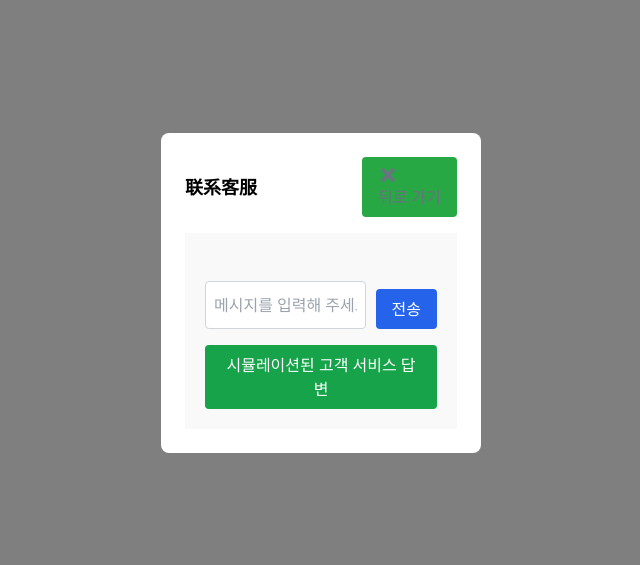
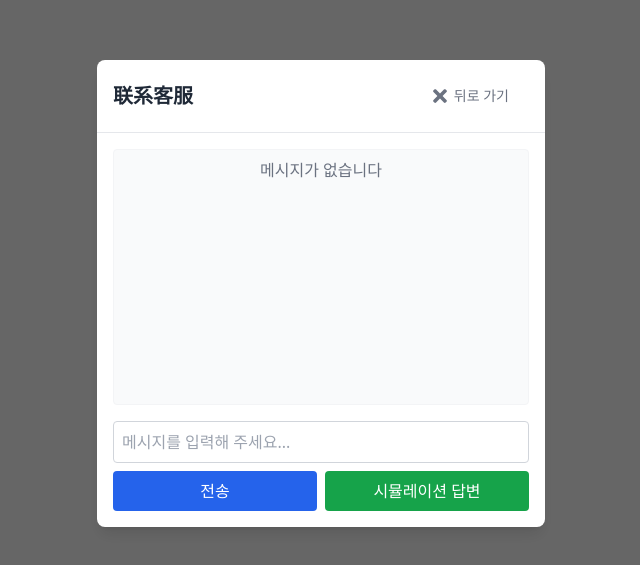
Before and after one commit to Ayi-pei/zhangyu2, a React (Vite) app: page /supportdialog in a window 1280 px wide. Shown: the part 107-672 px from the top of the page, without its empty margins (319-959 px from the left). Built offline with nearby package versions, Linux system fonts and the light colour scheme.

Commit message:
- 增加个人中心功能

```diff
--- a/src/components/BottomNav.css
+++ b/src/components/BottomNav.css
@@ -4,24 +4,38 @@
   bottom: 0;
   left: 0;
   right: 0;
-    background-color: white;
-    border-top: 1px solid #ddd;
+  background: #ffffff;
+  border-top: 1px solid #e0e0e0;
   height: 64px;
   display: flex;
   justify-content: space-around;
   align-items: center;
-    box-shadow: 0 -2px 4px rgba(0, 0, 0, 0.1);
+  box-shadow: 0 -2px 8px rgba(0, 0, 0, 0.1);
+  z-index: 1000;
 }
 
+/* 导航按钮 */
 .nav-button {
   display: flex;
   flex-direction: column;
   align-items: center;
-    color: #666;
+  color: #666666;
   font-size: 12px;
-    transition: color 0.
+  transition: color 0.3s ease, transform 0.3s ease;
 }
-  /* BottomNav.css or any other stylesheet */
+
+/* 悬停效果：按钮文字颜色变蓝，按钮微微上移 */
+.nav-button:hover {
+  color: #007bff;
+  transform: translateY(-3px);
+}
+
+/* 按钮激活状态 */
+.nav-button:active {
+  transform: translateY(0);
+}
+
+/* 轮播幻灯片相关类，可用于底部导航的额外交互（如 indicator） */
 .slide-0 {
   transform: translateX(0%);
 }
@@ -33,3 +47,10 @@
 .slide-2 {
   transform: translateX(-200%);
 }
+
+/* 针对小屏幕优化 */
+@media (max-width: 480px) {
+  .nav-button {
+    font-size: 10px;
+  }
+}
--- a/src/components/ExchangeForm.css
+++ b/src/components/ExchangeForm.css
@@ -1,8 +1,24 @@
 /* ExchangeForm.css */
 .errorMessage {
-    color: red;
-  }
+  background-color: #fdecea;  /* 柔和的红色背景 */
+  color: #c0392b;             /* 深红色文字 */
+  border: 1px solid #e74c3c;   /* 鲜艳的红色边框 */
+  padding: 10px 15px;
+  border-radius: 4px;
+  margin: 10px 0;
+  font-size: 14px;
+  box-shadow: 0 2px 4px rgba(0, 0, 0, 0.1);
+  transition: opacity 0.3s ease;
+}
 
-  .successMessage {
-    color: green;
-  }
+.successMessage {
+  background-color: #e9f7ef;  /* 柔和的绿色背景 */
+  color: #27ae60;             /* 绿色文字 */
+  border: 1px solid #2ecc71;   /* 鲜艳的绿色边框 */
+  padding: 10px 15px;
+  border-radius: 4px;
+  margin: 10px 0;
+  font-size: 14px;
+  box-shadow: 0 2px 4px rgba(0, 0, 0, 0.1);
+  transition: opacity 0.3s ease;
+}
--- a/src/components/RechargeForm.css
+++ b/src/components/RechargeForm.css
@@ -1,8 +1,24 @@
 /* RechargeForm.css */
 .errorMessage {
-    color: red;
-  }
+  background-color: #fdecea;  /* 柔和的红色背景 */
+  color: #c0392b;             /* 深红色文字 */
+  border: 1px solid #e74c3c;   /* 鲜艳的红色边框 */
+  padding: 10px 15px;
+  border-radius: 4px;
+  margin: 10px 0;
+  font-size: 14px;
+  box-shadow: 0 2px 4px rgba(0, 0, 0, 0.1);
+  transition: opacity 0.3s ease;
+}
 
-  .successMessage {
-    color: green;
-  }
+.successMessage {
+  background-color: #e9f7ef;  /* 柔和的绿色背景 */
+  color: #27ae60;             /* 绿色文字 */
+  border: 1px solid #2ecc71;   /* 鲜艳的绿色边框 */
+  padding: 10px 15px;
+  border-radius: 4px;
+  margin: 10px 0;
+  font-size: 14px;
+  box-shadow: 0 2px 4px rgba(0, 0, 0, 0.1);
+  transition: opacity 0.3s ease;
+}
--- a/src/components/RegisterForm.css
+++ b/src/components/RegisterForm.css
@@ -1,15 +1,20 @@
 /* RegisterForm.css */
 .registerContainer {
+  background: #fff;
   padding: 20px;
   border: 1px solid #ddd;
+  border-radius: 8px;
   max-width: 400px;
-    margin: 0 auto;
+  margin: 20px auto;
+  box-shadow: 0 2px 8px rgba(0, 0, 0, 0.1);
 }
 
 .registerTitle {
-    font-size: 24px;
+  font-size: 28px;
+  font-weight: bold;
   margin-bottom: 20px;
   text-align: center;
+  color: #333;
 }
 
 .formGroup {
@@ -18,18 +23,32 @@
 
 .formGroup label {
   display: block;
-    margin-bottom: 5px;
-    font-weight: bold;
+  margin-bottom: 8px;
+  font-weight: 600;
+  color: #555;
 }
 
 .formGroup input {
   width: 100%;
-    padding: 8px;
+  padding: 10px;
+  border: 1px solid #ccc;
+  border-radius: 4px;
   box-sizing: border-box;
+  transition: border-color 0.2s ease;
+}
+
+.formGroup input:focus {
+  outline: none;
+  border-color: #007bff;
 }
 
 .errorMessage {
-    color: red;
+  background-color: #fdecea;
+  color: #c0392b;
+  border: 1px solid #e74c3c;
+  padding: 8px 12px;
   margin-bottom: 10px;
   text-align: center;
+  border-radius: 4px;
+  font-size: 14px;
 }
--- a/src/components/SupportDialog.css
+++ b/src/components/SupportDialog.css
@@ -1,58 +1,92 @@
+/* Support Dialog Container */
 .customer-support-container {
-    display: flex;
-    flex-direction: column;
+  background: linear-gradient(135deg, #ffffff 0%, #f7f7f7 100%);
+  border-radius: 12px;
+  box-shadow: 0 4px 10px rgba(0, 0, 0, 0.1);
+  padding: 20px;
   max-width: 500px;
-    margin: 0 auto;
-    padding: 20px;
-    background-color: #f9f9f9;
+  margin: 20px auto;
 }
 
+/* Messages Container */
 .messages {
   display: flex;
   flex-direction: column;
-    gap: 10px;
+  gap: 12px;
+  max-height: 300px;
+  overflow-y: auto;
+  padding-right: 4px;
 }
 
+/* 单条消息 */
 .message {
-    padding: 10px;
-    border-radius: 8px;
-    max-width: 80%;
+  padding: 12px;
+  border-radius: 12px;
+  max-width: 75%;
+  font-size: 0.95rem;
+  line-height: 1.4;
+  box-shadow: 0 2px 4px rgba(0, 0, 0, 0.08);
 }
 
+/* 用户消息：右对齐，使用渐变背景 */
 .user-message {
   align-self: flex-end;
-    background-color: #007bff;
-    color: white;
+  background: linear-gradient(135deg, #4a90e2, #357ab8);
+  color: #fff;
 }
 
+/* 客服消息：左对齐，浅色背景 */
 .support-message {
   align-self: flex-start;
-    background-color: #f1f1f1;
+  background-color: #e0e0e0;
   color: #333;
 }
 
+/* 输入区域 */
 .input-container {
   display: flex;
   gap: 10px;
   margin-top: 20px;
 }
 
+/* 输入框 */
 input {
   flex: 1;
-    padding: 8px;
-    border: 1px solid #ccc;
-    border-radius: 4px;
+  padding: 10px 12px;
+  border: 2px solid #ddd;
+  border-radius: 8px;
+  font-size: 1rem;
+  transition: border 0.2s ease;
+}
+input:focus {
+  border-color: #4a90e2;
+  outline: none;
 }
 
+/* 按钮基础样式 */
 button {
-    padding: 8px 16px;
+  padding: 10px 20px;
   border: none;
-    background-color: #28a745;
-    color: white;
+  border-radius: 8px;
+  font-size: 1rem;
   cursor: pointer;
-    border-radius: 4px;
+  transition: background 0.3s ease;
 }
 
-  button:hover {
-    background-color: #218838;
+/* 主按钮（发送消息） */
+button.primary {
+  background-color: #4caf50;
+  color: #fff;
 }
+button.primary:hover {
+  background-color: #43a047;
+}
+
+/* 次按钮（模拟回复） */
+button.secondary {
+  background-color: #2196f3;
+  color: #fff;
+}
+button.secondary:hover {
+  background-color: #1976d2;
+}
--- a/src/components/SupportDialog.tsx
+++ b/src/components/SupportDialog.tsx
@@ -1,8 +1,7 @@
-import { FaTimes } from 'react-icons/fa'; // 使用 FaTimes 代替 X
-import './SupportDialog.css'; // 导入样式文件
+import { FaTimes } from 'react-icons/fa';
+import './SupportDialog.css'; // 假如你需要额外的自定义样式
 import { useState } from 'react';
 
-// 为 onClose 添加类型声明
 interface SupportDialogProps {
   onClose: () => void;
 }
@@ -13,21 +12,17 @@ interface Message {
 }
 
 const SupportDialog: React.FC<SupportDialogProps> = ({ onClose }) => {
-  // 初始化消息列表
   const [messages, setMessages] = useState<Message[]>([]);
-
-  // 当前输入的消息
   const [messageText, setMessageText] = useState('');
 
   // 发送消息
   const handleSendMessage = () => {
     if (messageText.trim()) {
-      // 发送的消息
       setMessages((prevMessages) => [
         ...prevMessages,
         { sender: 'user', text: messageText },
       ]);
-      setMessageText(''); // 清空输入框
+      setMessageText('');
     }
   };
 
@@ -40,50 +35,70 @@ const SupportDialog: React.FC<SupportDialogProps> = ({ onClose }) => {
   };
 
   return (
-    <div className="fixed inset-0 bg-black bg-opacity-50 flex items-center justify-center z-50">
-      <div className="bg-white rounded-lg p-6 w-80">
-        <div className="flex justify-between items-center mb-4">
-          <h3 className="text-lg font-semibold">联系客服</h3>
-          <button type="button" onClick={onClose} className="text-gray-500 hover:text-gray-700">
-          <FaTimes className="w-5 h-5" />
-            뒤로 가기
+    <div className="fixed inset-0 bg-black bg-opacity-60 flex items-center justify-center z-50">
+      <div className="bg-white rounded-lg shadow-lg w-full max-w-md mx-4">
+        {/* 头部：标题和返回按钮 */}
+        <div className="flex justify-between items-center border-b border-gray-200 p-4">
+          <h3 className="text-xl font-semibold text-gray-800">联系客服</h3>
+          <button
+            type="button"
+            onClick={onClose}
+            className="text-gray-500 hover:text-gray-700 flex items-center"
+            aria-label="返回"
+          >
+            <FaTimes className="w-5 h-5 mr-1" />
+            <span className="text-sm">뒤로 가기</span>
           </button>
         </div>
 
-        <div className="customer-support-container">
-          <div className="messages">
-            {messages.map((message, index) => (
+        {/* 内容区域 */}
+        <div className="p-4 space-y-4">
+          {/* 消息展示区域 */}
+          <div className="h-64 overflow-y-auto border border-gray-100 rounded p-2 bg-gray-50">
+            {messages.length === 0 ? (
+              <p className="text-gray-500 text-center">메시지가 없습니다</p>
+            ) : (
+              messages.map((message, index) => (
                 <div
                   key={index}
-                className={`message ${message.sender === 'user' ? 'user-message' : 'support-message'}`}
+                  className={`mb-2 p-2 rounded ${
+                    message.sender === 'user'
+                      ? 'bg-blue-100 text-blue-800 self-end'
+                      : 'bg-gray-200 text-gray-800 self-start'
+                  }`}
                 >
-                <span>{message.text}</span>
+                  {message.text}
                 </div>
-            ))}
+              ))
+            )}
           </div>
 
-          <div className="input-container">
+          {/* 输入区域 */}
+          <div className="flex flex-col space-y-2">
             <input
               type="text"
               value={messageText}
               onChange={(e) => setMessageText(e.target.value)}
               placeholder="메시지를 입력해 주세요..."
-              className="w-full p-2 mt-2 border border-gray-300 rounded"
+              className="w-full p-2 border border-gray-300 rounded focus:outline-none focus:ring-2 focus:ring-blue-500"
             />
+            <div className="flex justify-between">
               <button
+                type="button"
                 onClick={handleSendMessage}
-              className="mt-4 bg-blue-600 text-white px-4 py-2 rounded"
+                className="bg-blue-600 text-white px-4 py-2 rounded hover:bg-blue-700 transition-colors flex-1 mr-2"
               >
                 전송
               </button>
+              <button
+                type="button"
+                onClick={handleReceiveMessage}
+                className="bg-green-600 text-white px-4 py-2 rounded hover:bg-green-700 transition-colors flex-1"
+              >
+                시뮬레이션 답변
+              </button>
             </div>
-
-          <button
-            onClick={handleReceiveMessage}
-            className="mt-4 bg-green-600 text-white px-4 py-2 rounded"
-          >
-            시뮬레이션된 고객 서비스 답변
-          </button>
+          </div>
         </div>
       </div>
     </div>
```
Lines whose indentation alone changed are shown as unchanged.
